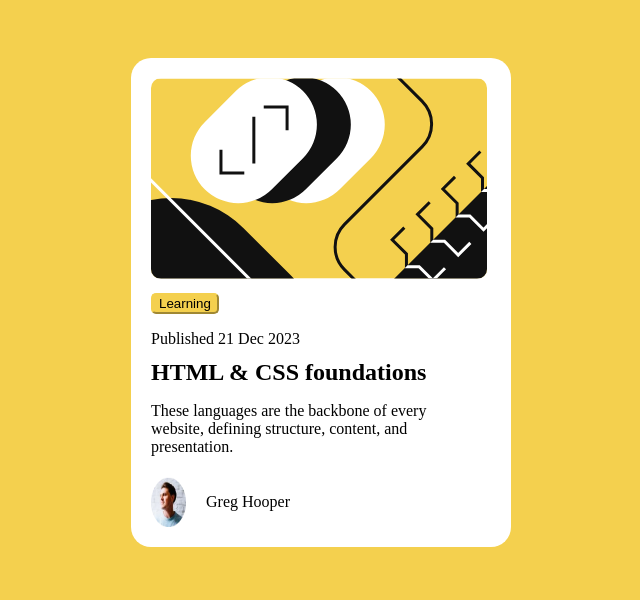
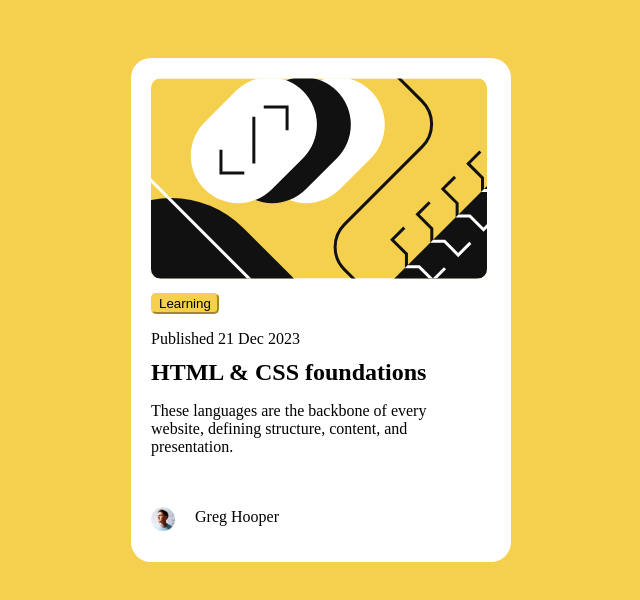
Before and after one commit to abulhussian/Blog-preview-card, a plain HTML site: page index.html in a window 1280 px wide. Shown: the whole page, without its empty margins (319-959 px from the left). Drawn offline with Linux system fonts and the light colour scheme.

Commit message:
Initial commit

```diff
--- a/style.css
+++ b/style.css
@@ -43,10 +43,12 @@ h2{
 }
 .postby{
     display: flex;
-    margin-top:5px;
+    margin-top:20px;
 }
 .postby img{
-    width: 35px;
+    width: 24px;
+    height: 24px;
+    margin-top: 15px;
 }
 #p1{
     font: bold;
```
